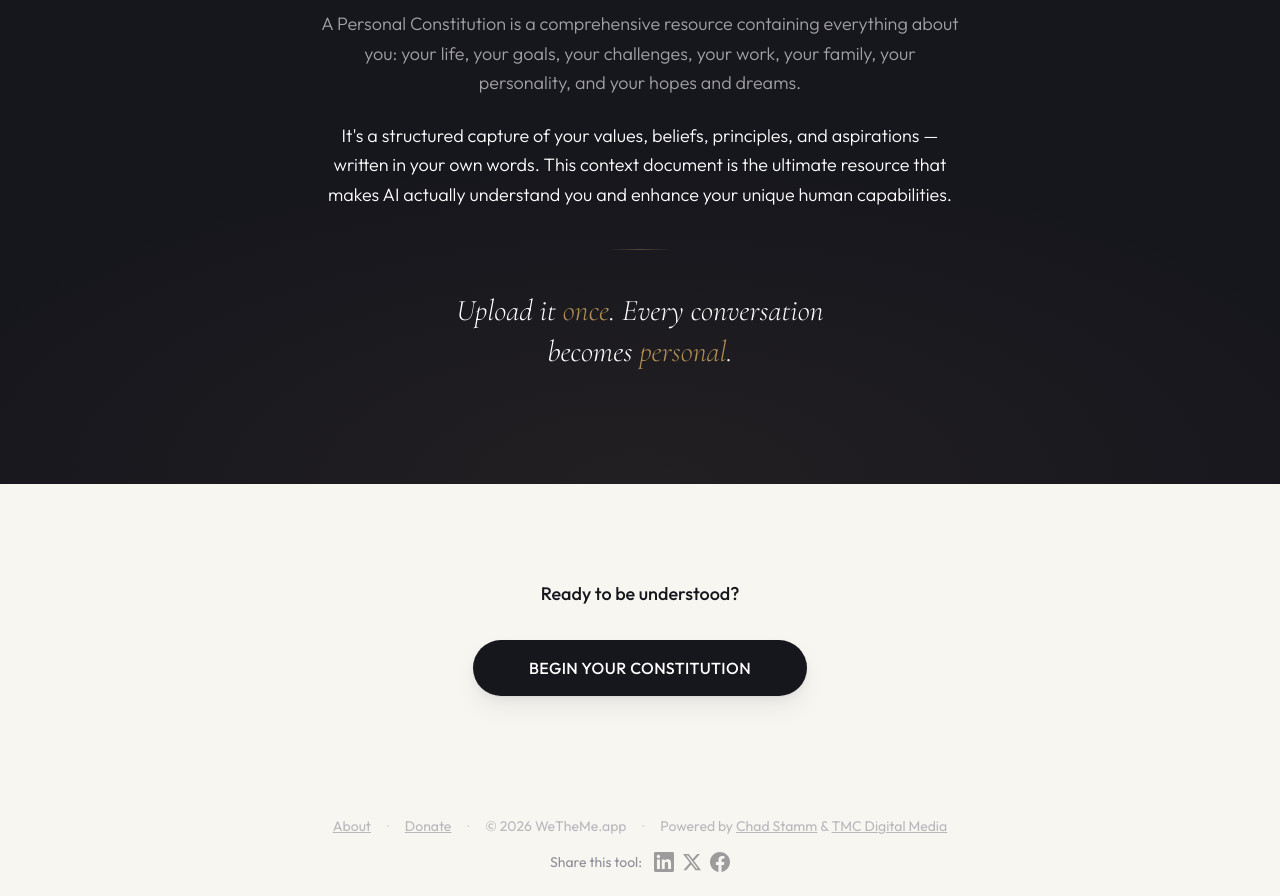
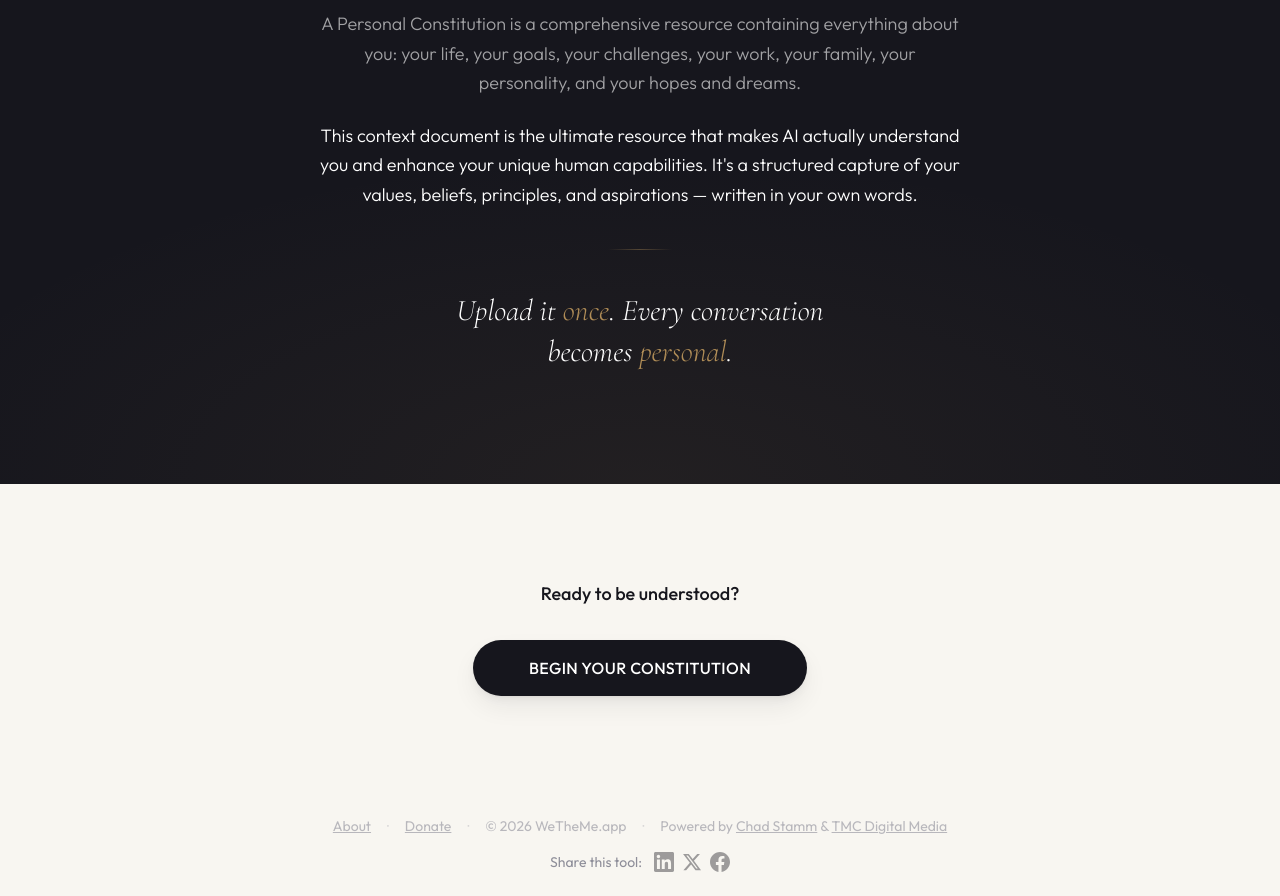
Before and after one commit to chadstamm/we-the-me, a Next.js app: page / in a window 1280 px wide. Shown: the part 1820-2716 px from the top of the page. Built offline with nearby package versions, Linux system fonts and the light colour scheme.

Commit message:
update: reverse sentence order in constitution description
https://claude.ai/code/session_011FpEUx46Mg78MTpJrVPmzB

```diff
--- a/src/components/wizard/IntroStep.tsx
+++ b/src/components/wizard/IntroStep.tsx
@@ -265,9 +265,9 @@ export default function IntroStep() {
             </p>
 
             <p className="text-paper leading-relaxed mb-6 text-lg font-body font-light">
-              It&apos;s a structured capture of your values, beliefs, principles, and aspirations &mdash;
-              written in your own words. This context document is the ultimate resource that makes AI actually
-              understand you and enhance your unique human capabilities.
+              This context document is the ultimate resource that makes AI actually
+              understand you and enhance your unique human capabilities. It&apos;s a structured capture of your values, beliefs, principles, and aspirations &mdash;
+              written in your own words.
             </p>
 
             <div className="w-16 h-px bg-gradient-to-r from-transparent via-accent/40 to-transparent mx-auto my-10" />
```
